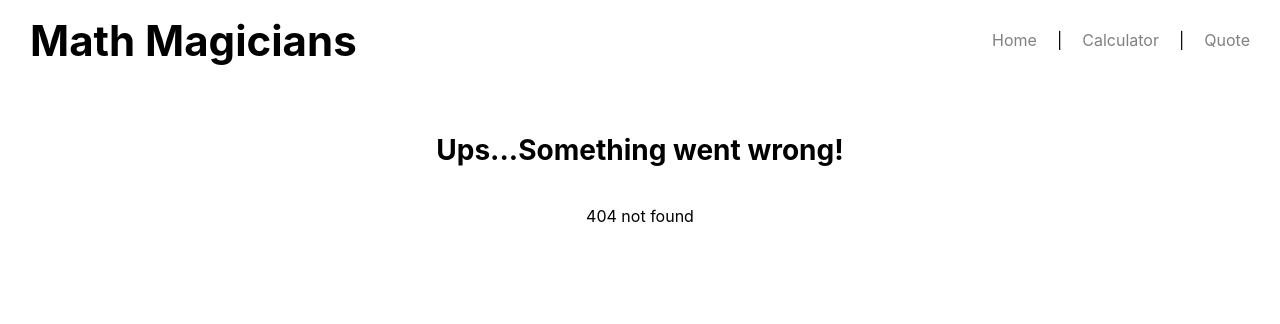
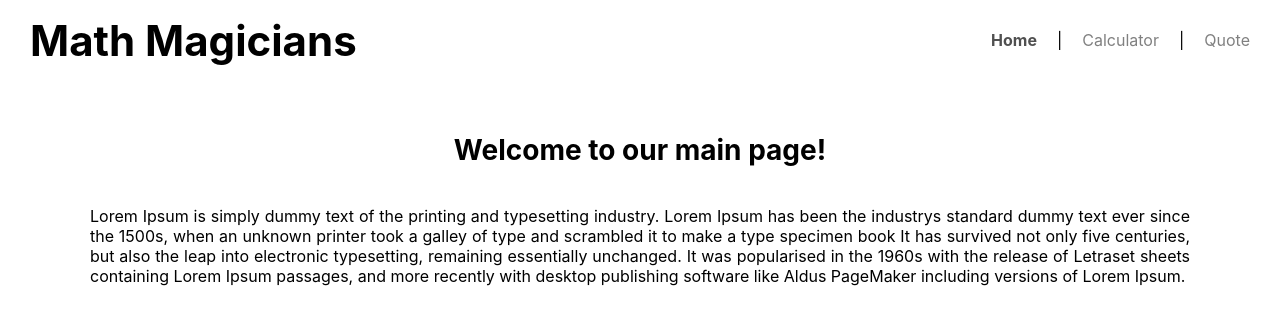
Before and after one commit to NelsonAraujo93/first-react-app, a React (Create React App) app: page / in a window 1280 px wide. Before the commit this address had no page. Shown: the top 324 px of the page. Built offline with nearby package versions, Linux system fonts and the light colour scheme.

Commit message:
Change home Routing as suggested

```diff
--- a/src/Router.js
+++ b/src/Router.js
@@ -12,7 +12,7 @@
       <BrowserRouter className="app-container">
         <Navbar />
         <Routes>
-          <Route exact path="home" element={<Home />} />
+          <Route exact path="/" element={<Home />} />
           <Route exact path="calculator" element={<Calculator />} />
           <Route path="quote" element={<Quote />} />
           <Route path="*" element={<ErrorPage />} />
--- a/src/components/Navbar.js
+++ b/src/components/Navbar.js
@@ -8,7 +8,7 @@
       <ul className={styles.ul}>
         <li className={styles.li}>
           <NavLink
-            to="home"
+            to="/"
             className={({ isActive }) => {
               const active = isActive ? styles.active : styles.navLink;
               return active;
```
